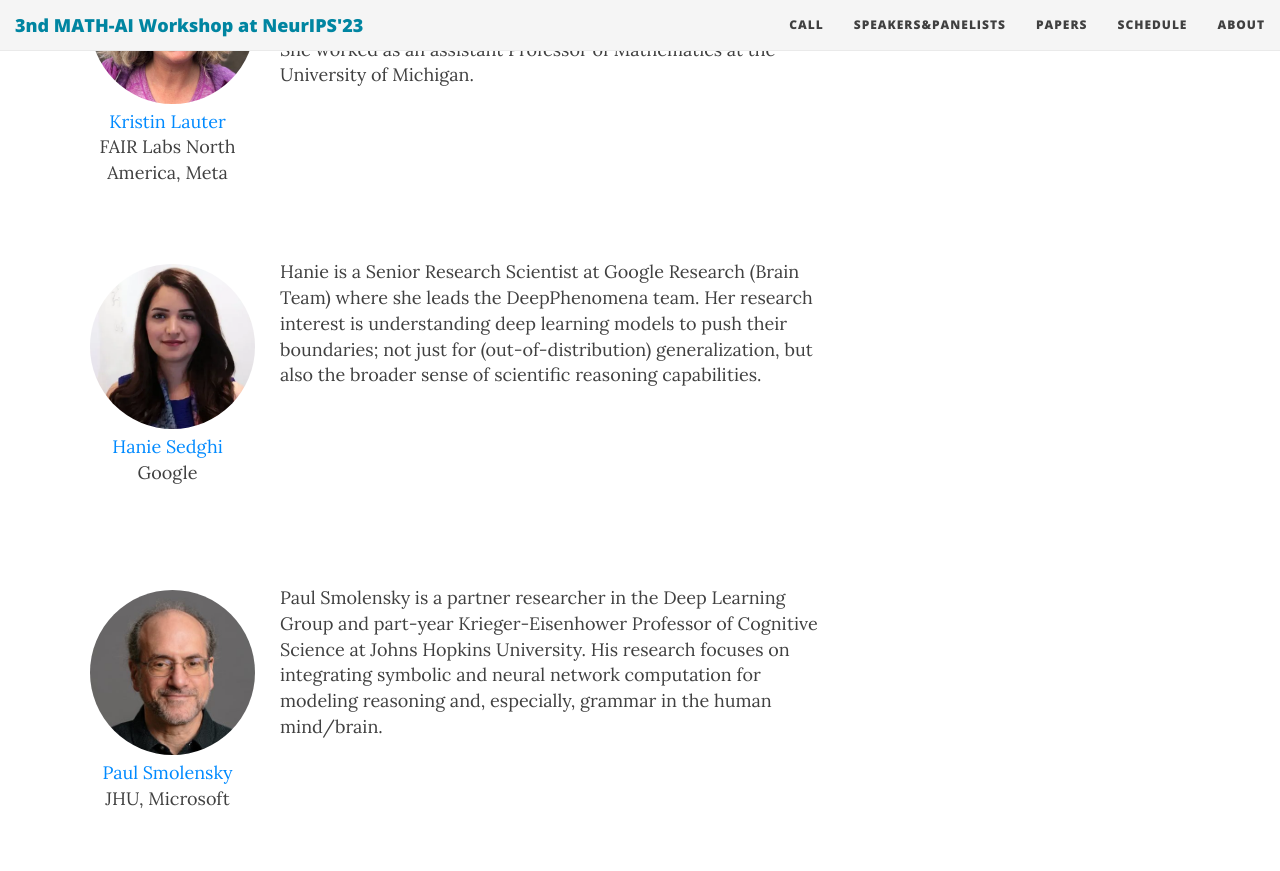
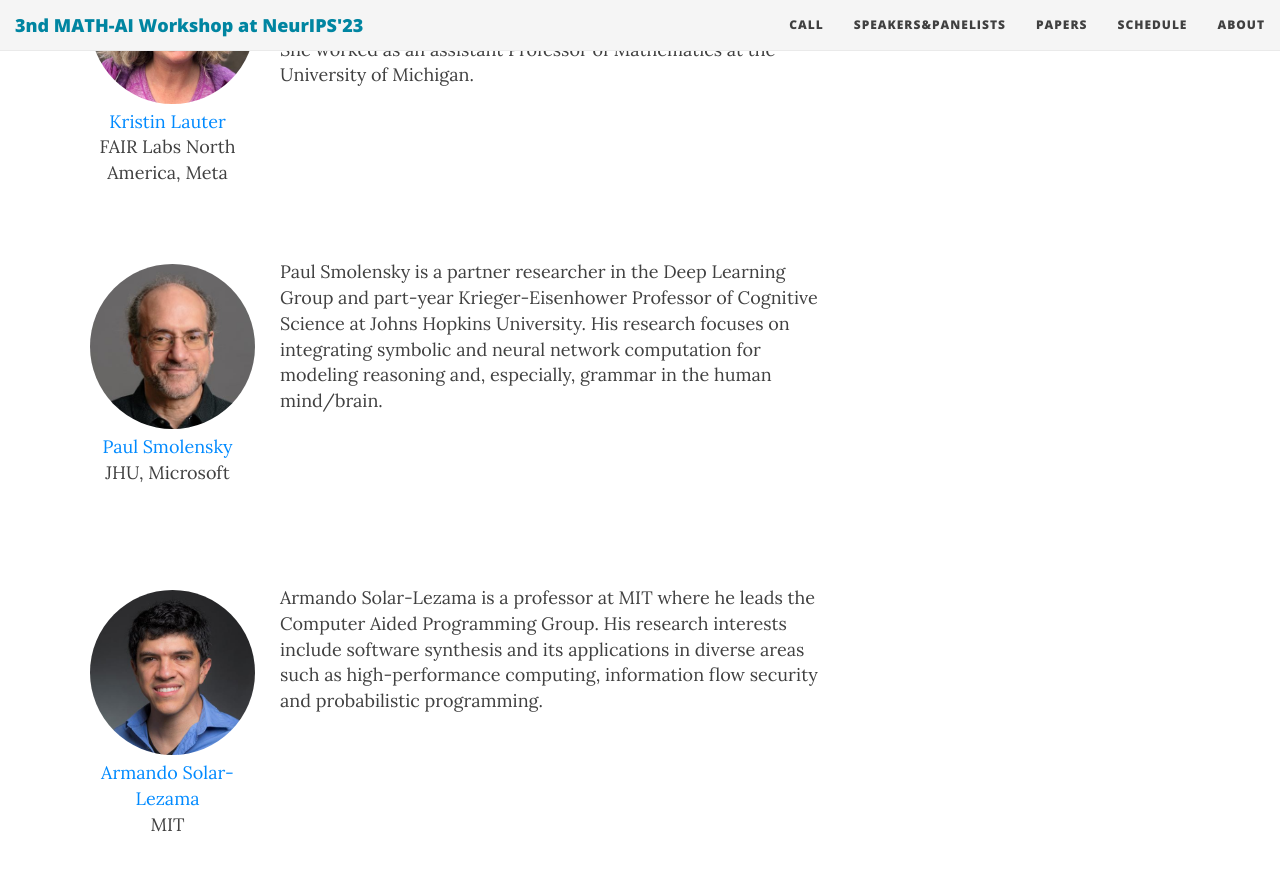
Before and after one commit to mathai2023/mathai2023.github.io, a Jekyll site: the page built from speakers.md, in a window 1280 px wide and 900 px high, scrolled down 1376 px. Shown: the top 871 px of the window. Built offline with Jekyll 4.4.1, drawn with Linux system fonts in a browser that asks for light colours; nearby versions of some CDN libraries; our own code applies the rules of GitHub Pages for plain Markdown files.

Commit message:
Update speakers.yml

```diff
--- a/_data/speakers.yml
+++ b/_data/speakers.yml
@@ -25,13 +25,6 @@ klauter:
     affiliation: "FAIR Labs North America, Meta"
     img: "klauter.jpg"
     bio: "Kristin Estella Lauter is a renowned American mathematician and cryptographer, currently she is the West Coast Head of Research Science for Facebook AI Research (FAIR). She was a Partner Research Manager at Microsoft Research for 22 years. Before that, She worked as an assistant Professor of Mathematics at the University of Michigan."
-
-hsedghi:
-    name: "Hanie Sedghi"
-    url: "https://haniesedghi.com/"
-    affiliation: "Google"
-    img: "hsedghi.webp"
-    bio: "Hanie is a Senior Research Scientist at Google Research (Brain Team) where she leads the DeepPhenomena team. Her research interest is understanding deep learning models to push their boundaries; not just for (out-of-distribution) generalization, but also the broader sense of scientific reasoning capabilities."
 
 psmolensky:
     name: "Paul Smolensky"
```
